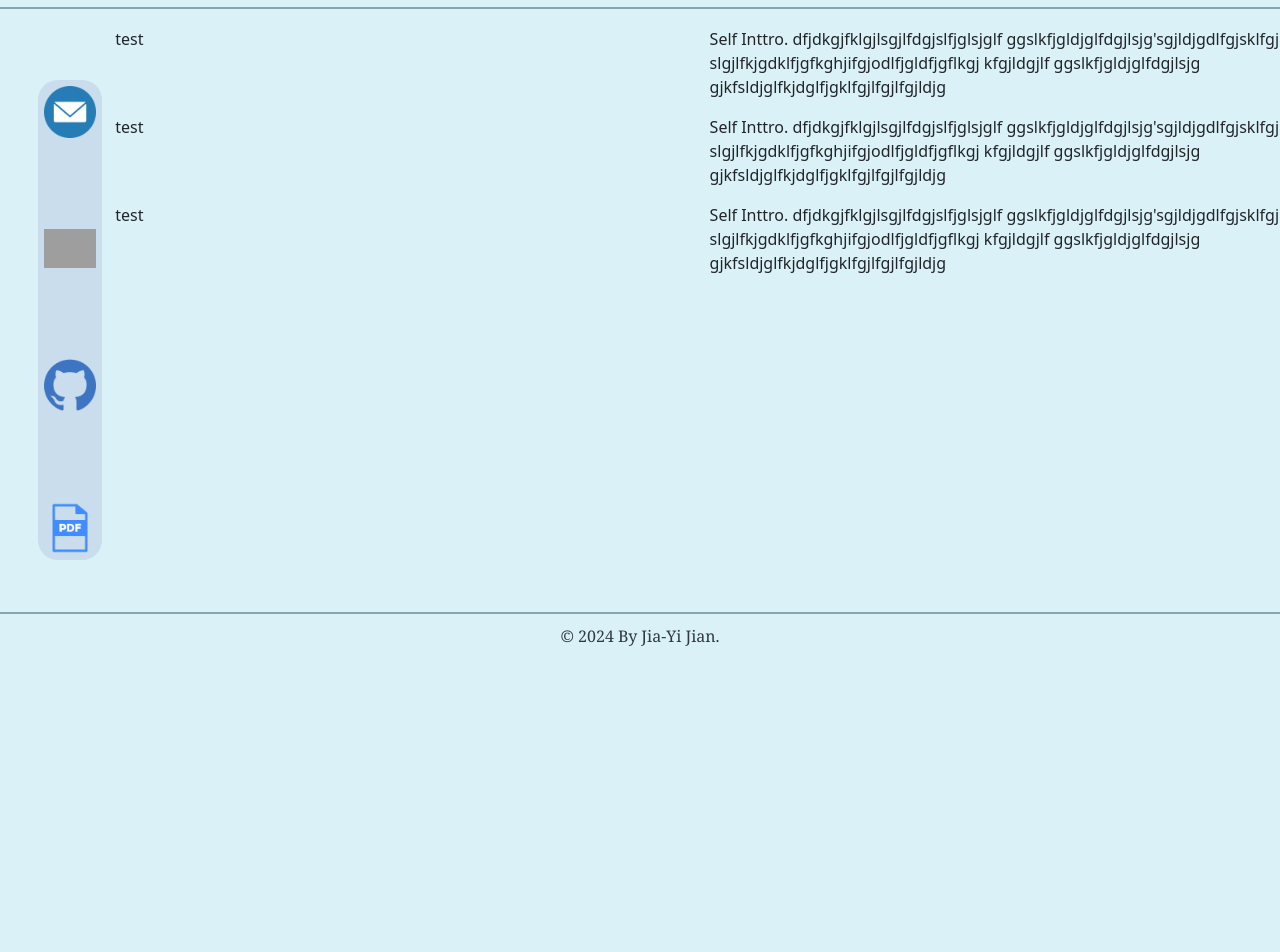
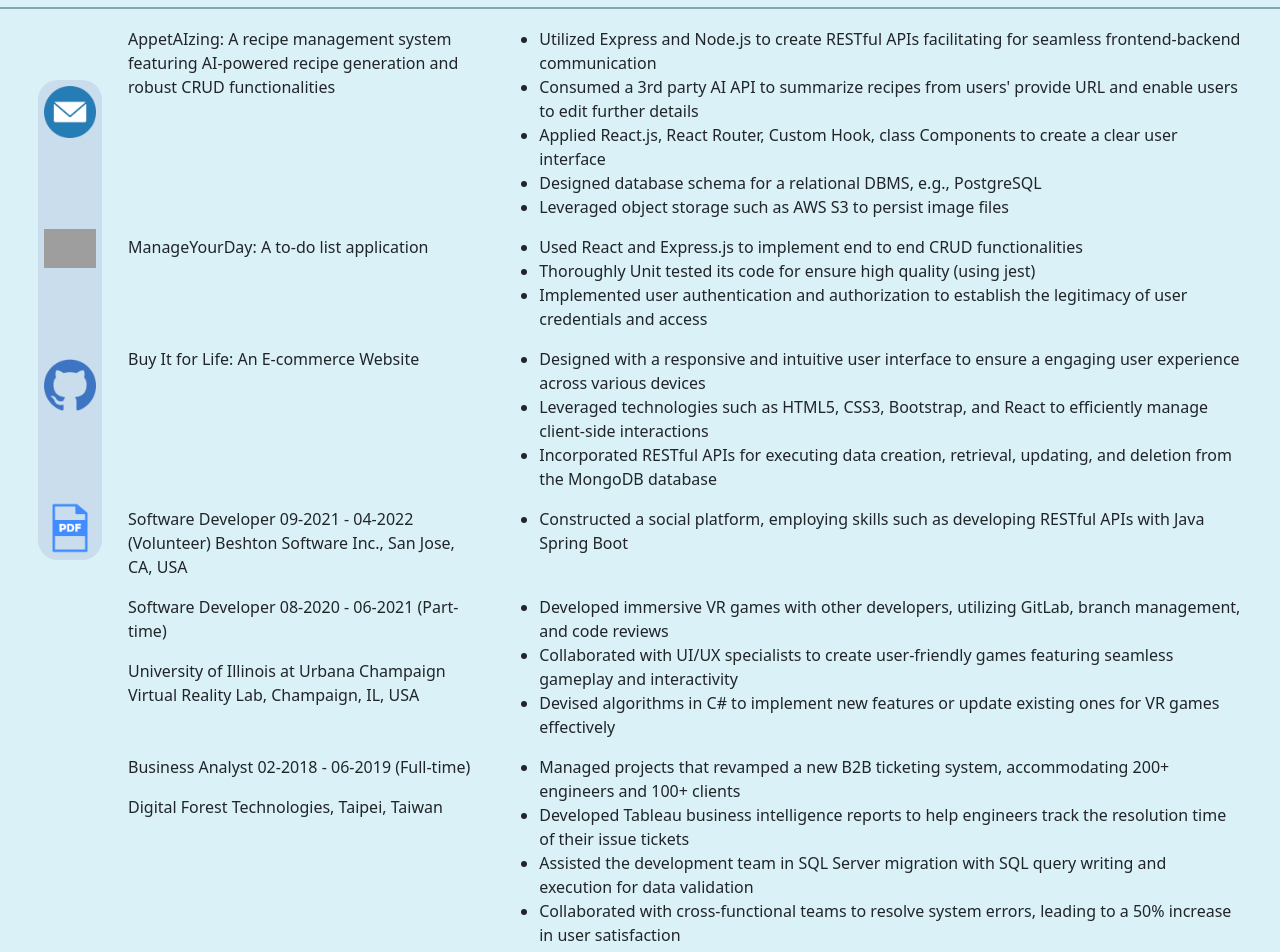
Before and after one commit to jyjian2/jessiesProfile, a React (Create React App) app: page /resume in a window 1280 px wide. Shown: the part 120-1072 px from the top of the page. Before the commit the page ends 800 px from the top, so only its background shows below. Built offline with nearby package versions, Linux system fonts and the light colour scheme; grey boxes are pictures that could not be loaded.

Commit message:
added all resume contents

```diff
--- a/src/components/Footer/FooterStyles.css
+++ b/src/components/Footer/FooterStyles.css
@@ -1,9 +1,3 @@
-.footer {
-    position: fixed;
-    bottom: 2vh;
-    width: 100%;
-}
-
 .copyright {
     display: flex;
     color: #303841;
--- a/src/components/Home/HomeStyles.css
+++ b/src/components/Home/HomeStyles.css
@@ -93,5 +93,5 @@ img {
 }
 
 .home-wrap {
-    padding-left: 9vw;
+    padding-left: 10vw;
 }
--- a/src/components/Resume/Resume.js
+++ b/src/components/Resume/Resume.js
@@ -12,32 +12,91 @@ function Resume() {
             <div className="resume-wrap">
                 <Row >
                     <Col>
-                        <p>test</p>
+                        <p>AppetAIzing: A recipe management system featuring AI-powered recipe generation and robust CRUD functionalities</p>
                     </Col>
-                    <Col md="6" xs="12" ><p>Self Inttro. dfjdkgjfklgjlsgjlfdgjslfjglsjglf
-                        ggslkfjgldjglfdgjlsjg'sgjldjgdlfgjsklfgj
-                        slgjlfkjgdklfjgfkghjifgjodlfjgldfjgflkgj kfgjldgjlf ggslkfjgldjglfdgjlsjg
-                        gjkfsldjglfkjdglfjgklfgjlfgjlfgjldjg</p>
+                    <Col md="8" xs="12" >
+                        <ul>
+                            <li>Utilized Express and Node.js to create RESTful APIs facilitating for seamless frontend-backend communication</li>
+                            <li>Consumed a 3rd party AI API to summarize recipes from users' provide URL and enable users to edit further details</li>
+                            <li>Applied React.js, React Router, Custom Hook, class Components to create a clear user interface</li>
+                            <li>Designed database schema for a relational DBMS, e.g., PostgreSQL</li>
+                            <li>Leveraged object storage such as AWS S3 to persist image files</li>
+                        </ul>
                     </Col>
                 </Row>
                 <Row >
                     <Col>
-                    <p>test</p>
+                        <p>ManageYourDay: A to-do list application</p>
                     </Col>
-                    <Col md="6" xs="12" ><p>Self Inttro. dfjdkgjfklgjlsgjlfdgjslfjglsjglf
-                        ggslkfjgldjglfdgjlsjg'sgjldjgdlfgjsklfgj
-                        slgjlfkjgdklfjgfkghjifgjodlfjgldfjgflkgj kfgjldgjlf ggslkfjgldjglfdgjlsjg
-                        gjkfsldjglfkjdglfjgklfgjlfgjlfgjldjg</p>
+                    <Col md="8" xs="12" >
+                        <ul>
+                            <li>Used React and Express.js to implement end to end CRUD functionalities</li>
+                            <li>Thoroughly Unit tested its code for ensure high quality (using jest)</li>
+                            <li>Implemented user authentication and authorization to establish the legitimacy of user credentials and access
+</li>
+                        </ul>
                     </Col>
                 </Row>
                 <Row >
                     <Col>
-                    <p>test</p>
+                        <p>Buy It for Life: An E-commerce Website</p>
                     </Col>
-                    <Col md="6" xs="12" ><p>Self Inttro. dfjdkgjfklgjlsgjlfdgjslfjglsjglf
-                        ggslkfjgldjglfdgjlsjg'sgjldjgdlfgjsklfgj
-                        slgjlfkjgdklfjgfkghjifgjodlfjgldfjgflkgj kfgjldgjlf ggslkfjgldjglfdgjlsjg
-                        gjkfsldjglfkjdglfjgklfgjlfgjlfgjldjg</p>
+                    <Col md="8" xs="12" >
+                        <ul>
+                            <li>Designed with a responsive and intuitive user interface to ensure a engaging user experience across various devices</li>
+                            <li>Leveraged technologies such as HTML5, CSS3, Bootstrap, and React to efficiently manage client-side interactions</li>
+                            <li>Incorporated RESTful APIs for executing data creation, retrieval, updating, and deletion from the MongoDB database</li>
+                        </ul>
+                    </Col>
+                </Row>
+                <Row >
+                    <Col>
+                        <p>Software Developer 09-2021 - 04-2022 (Volunteer) Beshton Software Inc., San Jose, CA, USA</p>
+                    </Col>
+                    <Col md="8" xs="12" >
+                        <ul>
+                            <li>Constructed a social platform, employing skills such as developing RESTful APIs with Java Spring Boot</li>
+                        </ul>
+                    </Col>
+                </Row>
+                <Row >
+                    <Col>
+                        <p>Software Developer 08-2020 - 06-2021 (Part-time)</p>
+                        <p>University of Illinois at Urbana Champaign Virtual Reality Lab, Champaign, IL, USA</p>
+                    </Col>
+                    <Col md="8" xs="12" >
+                        <ul>
+                            <li>Developed immersive VR games with other developers, utilizing GitLab, branch management, and code reviews</li>
+                            <li>Collaborated with UI/UX specialists to create user-friendly games featuring seamless gameplay and interactivity</li>
+                            <li>Devised algorithms in C# to implement new features or update existing ones for VR games effectively</li>
+
+                        </ul>
+                    </Col>
+                </Row>
+                <Row >
+                    <Col>
+                        <p>Business Analyst 02-2018 - 06-2019 (Full-time)</p>
+                        <p>Digital Forest Technologies, Taipei, Taiwan</p>
+                    </Col>
+                    <Col md="8" xs="12" >
+                        <ul>
+                            <li>Managed projects that revamped a new B2B ticketing system, accommodating 200+ engineers and 100+ clients</li>
+                            <li>Developed Tableau business intelligence reports to help engineers track the resolution time of their issue tickets</li>
+                            <li>Assisted the development team in SQL Server migration with SQL query writing and execution for data validation</li>
+                            <li>Collaborated with cross-functional teams to resolve system errors, leading to a 50% increase in user satisfaction</li>
+
+                        </ul>
+                    </Col>
+                </Row>
+                <Row >
+                    <Col>
+                        <p>Marketing Assistant 06-2016 - 07-2017 (Internship)</p>
+                        <p>Microsoft, Taipei, Taiwan</p>
+                    </Col>
+                    <Col md="8" xs="12" >
+                        <ul>
+                            <li>Teamed up with different teams to execute 15+ marketing campaigns, achieving a 30% YoY increase in sales value</li>
+                        </ul>
                     </Col>
                 </Row>
             </div>
--- a/src/components/Resume/ResumeStyles.css
+++ b/src/components/Resume/ResumeStyles.css
@@ -6,5 +6,6 @@
 }
 
 .resume-wrap {
-    padding-left: 9vw;
+    padding-left: 10vw;
+    padding-right: 3vw;
 }
```
